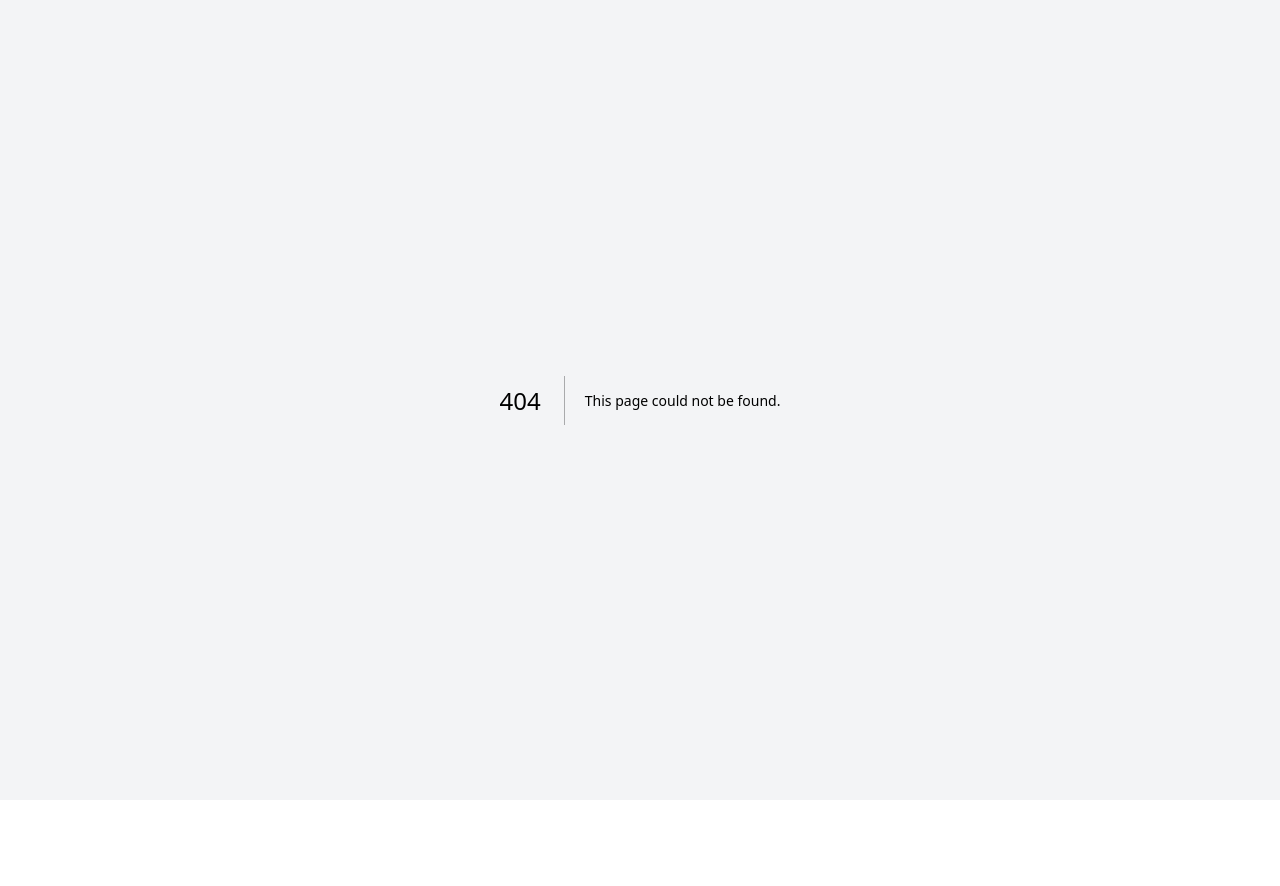
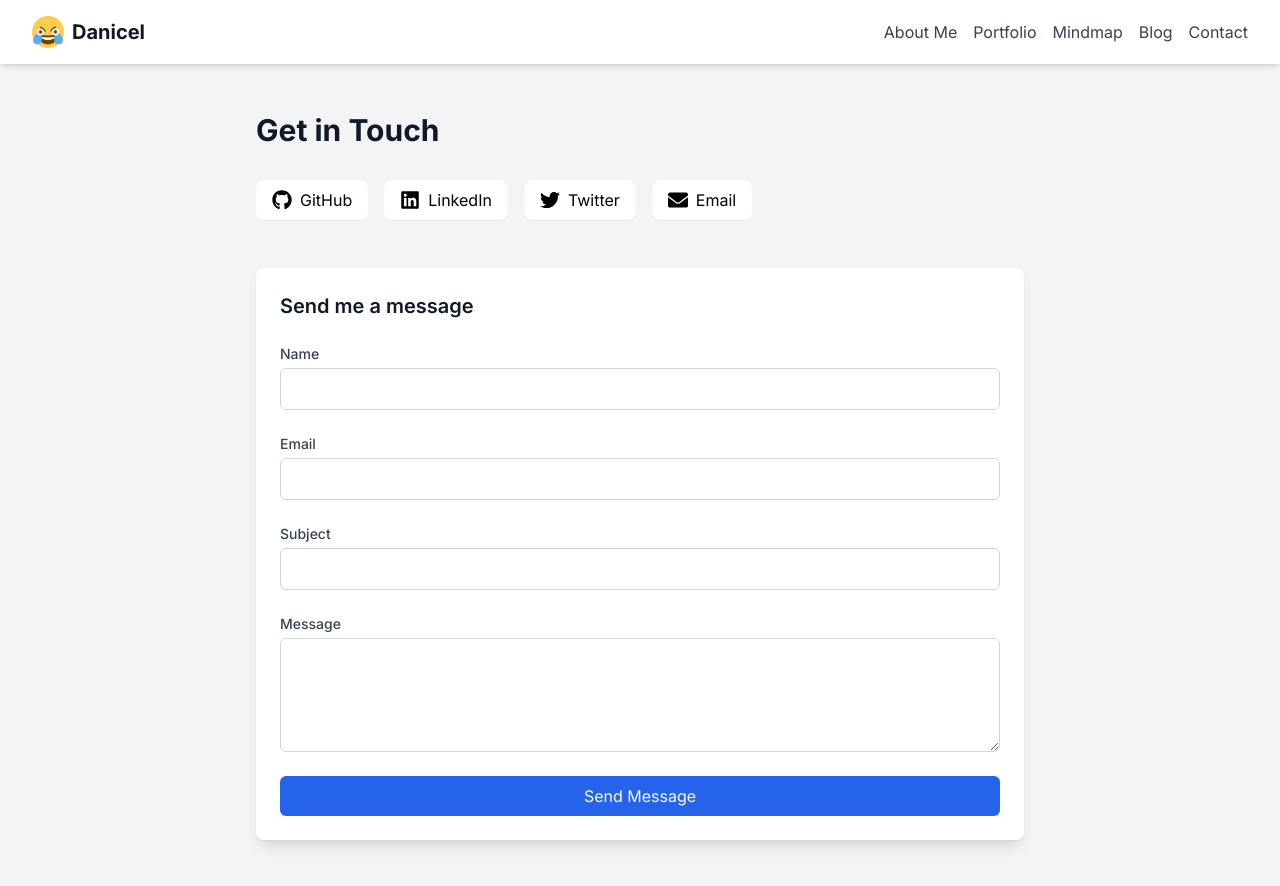
Before and after one commit to Flickd/portfolio-website, a Next.js app: page /contact in a window 1280 px wide. Before the commit this address had no page. Before the commit the page ends 800 px from the top, so only its background shows below. Built offline with nearby package versions, Linux system fonts and the light colour scheme.

Commit message:
initial contact page and 404 page not found

```diff
--- /dev/null
+++ b/src/app/contact/page.tsx
@@ -0,0 +1,70 @@
+import Navigation from '@/components/Navigation';
+import ContactForm from '@/components/contact/ContactForm';
+import { FaGithub, FaLinkedin, FaTwitter, FaEnvelope } from 'react-icons/fa';
+
+export default function Contact() {
+  return (
+    <>
+      <Navigation />
+      <div className="pt-16 min-h-screen bg-gray-100 dark:bg-gray-900">
+        <div className="max-w-7xl mx-auto px-4 sm:px-6 lg:px-8 py-12">
+          <div className="max-w-3xl mx-auto">
+            <h1 className="text-3xl font-bold text-gray-900 dark:text-white mb-8">
+              Get in Touch
+            </h1>
+
+            {/* Social Links */}
+            <div className="mb-12 flex flex-wrap gap-4">
+              <a
+                href="https://github.com/yourusername"
+                target="_blank"
+                rel="noopener noreferrer"
+                className="flex items-center gap-2 px-4 py-2 bg-white dark:bg-gray-800
+                         rounded-lg shadow-sm hover:shadow-md transition-shadow"
+              >
+                <FaGithub className="text-xl" />
+                <span>GitHub</span>
+              </a>
+              <a
+                href="https://linkedin.com/in/yourusername"
+                target="_blank"
+                rel="noopener noreferrer"
+                className="flex items-center gap-2 px-4 py-2 bg-white dark:bg-gray-800
+                         rounded-lg shadow-sm hover:shadow-md transition-shadow"
+              >
+                <FaLinkedin className="text-xl" />
+                <span>LinkedIn</span>
+              </a>
+              <a
+                href="https://twitter.com/yourusername"
+                target="_blank"
+                rel="noopener noreferrer"
+                className="flex items-center gap-2 px-4 py-2 bg-white dark:bg-gray-800
+                         rounded-lg shadow-sm hover:shadow-md transition-shadow"
+              >
+                <FaTwitter className="text-xl" />
+                <span>Twitter</span>
+              </a>
+              <a
+                href="mailto:your.email@example.com"
+                className="flex items-center gap-2 px-4 py-2 bg-white dark:bg-gray-800
+                         rounded-lg shadow-sm hover:shadow-md transition-shadow"
+              >
+                <FaEnvelope className="text-xl" />
+                <span>Email</span>
+              </a>
+            </div>
+
+            {/* Contact Form */}
+            <div className="bg-white dark:bg-gray-800 rounded-lg shadow-lg p-6">
+              <h2 className="text-xl font-semibold text-gray-900 dark:text-white mb-6">
+                Send me a message
+              </h2>
+              <ContactForm />
+            </div>
+          </div>
+        </div>
+      </div>
+    </>
+  );
+}
--- /dev/null
+++ b/src/app/not-found.tsx
@@ -0,0 +1,28 @@
+import Link from 'next/link';
+import Navigation from '@/components/Navigation';
+
+export default function NotFound() {
+  return (
+    <>
+      <Navigation />
+      <div className="pt-16 min-h-screen bg-gray-100 dark:bg-gray-900 flex items-center justify-center">
+        <div className="text-center px-4">
+          <h1 className="text-6xl font-bold text-gray-900 dark:text-white mb-4">404</h1>
+          <h2 className="text-3xl font-semibold text-gray-800 dark:text-gray-200 mb-6">
+            Page Not Found
+          </h2>
+          <p className="text-gray-600 dark:text-gray-400 mb-8 max-w-md mx-auto">
+            Oops! The page you're looking for doesn't exist or has been moved.
+          </p>
+          <Link
+            href="/"
+            className="inline-block px-6 py-3 bg-blue-600 text-white rounded-lg
+                     hover:bg-blue-700 transition-colors"
+          >
+            Return Home
+          </Link>
+        </div>
+      </div>
+    </>
+  );
+}
--- /dev/null
+++ b/src/components/contact/ContactForm.tsx
@@ -0,0 +1,112 @@
+'use client';
+import { useState } from 'react';
+
+export default function ContactForm() {
+  const [formData, setFormData] = useState({
+    name: '',
+    email: '',
+    subject: '',
+    message: '',
+  });
+  const [status, setStatus] = useState<'idle' | 'loading' | 'success' | 'error'>('idle');
+
+  const handleSubmit = async (e: React.FormEvent) => {
+    e.preventDefault();
+    setStatus('loading');
+
+    try {
+      // Here you would typically send the form data to your backend
+      // For now, we'll just simulate a submission
+      await new Promise(resolve => setTimeout(resolve, 1000));
+      setStatus('success');
+      setFormData({ name: '', email: '', subject: '', message: '' });
+    } catch (error) {
+      setStatus('error');
+    }
+  };
+
+  return (
+    <form onSubmit={handleSubmit} className="space-y-6">
+      <div>
+        <label htmlFor="name" className="block text-sm font-medium text-gray-700 dark:text-gray-300">
+          Name
+        </label>
+        <input
+          type="text"
+          id="name"
+          value={formData.name}
+          onChange={(e) => setFormData({ ...formData, name: e.target.value })}
+          required
+          className="mt-1 block w-full rounded-md border border-gray-300 dark:border-gray-600
+                   bg-white dark:bg-gray-700 px-3 py-2 text-gray-900 dark:text-white
+                   focus:border-blue-500 focus:ring-blue-500"
+        />
+      </div>
+
+      <div>
+        <label htmlFor="email" className="block text-sm font-medium text-gray-700 dark:text-gray-300">
+          Email
+        </label>
+        <input
+          type="email"
+          id="email"
+          value={formData.email}
+          onChange={(e) => setFormData({ ...formData, email: e.target.value })}
+          required
+          className="mt-1 block w-full rounded-md border border-gray-300 dark:border-gray-600
+                   bg-white dark:bg-gray-700 px-3 py-2 text-gray-900 dark:text-white
+                   focus:border-blue-500 focus:ring-blue-500"
+        />
+      </div>
+
+      <div>
+        <label htmlFor="subject" className="block text-sm font-medium text-gray-700 dark:text-gray-300">
+          Subject
+        </label>
+        <input
+          type="text"
+          id="subject"
+          value={formData.subject}
+          onChange={(e) => setFormData({ ...formData, subject: e.target.value })}
+          required
+          className="mt-1 block w-full rounded-md border border-gray-300 dark:border-gray-600
+                   bg-white dark:bg-gray-700 px-3 py-2 text-gray-900 dark:text-white
+                   focus:border-blue-500 focus:ring-blue-500"
+        />
+      </div>
+
+      <div>
+        <label htmlFor="message" className="block text-sm font-medium text-gray-700 dark:text-gray-300">
+          Message
+        </label>
+        <textarea
+          id="message"
+          value={formData.message}
+          onChange={(e) => setFormData({ ...formData, message: e.target.value })}
+          required
+          rows={4}
+          className="mt-1 block w-full rounded-md border border-gray-300 dark:border-gray-600
+                   bg-white dark:bg-gray-700 px-3 py-2 text-gray-900 dark:text-white
+                   focus:border-blue-500 focus:ring-blue-500"
+        />
+      </div>
+
+      <button
+        type="submit"
+        disabled={status === 'loading'}
+        className="w-full px-4 py-2 bg-blue-600 text-white rounded-md hover:bg-blue-700
+                 focus:outline-none focus:ring-2 focus:ring-blue-500 focus:ring-offset-2
+                 disabled:opacity-50 disabled:cursor-not-allowed"
+      >
+        {status === 'loading' ? 'Sending...' : 'Send Message'}
+      </button>
+
+      {status === 'success' && (
+        <p className="text-green-600 dark:text-green-400">Message sent successfully!</p>
+      )}
+      {status === 'error' && (
+        <p className="text-red-600 dark:text-red-400">Failed to send message. Please try again.</p>
+      )}
+    </form>
+  );
+}
```
